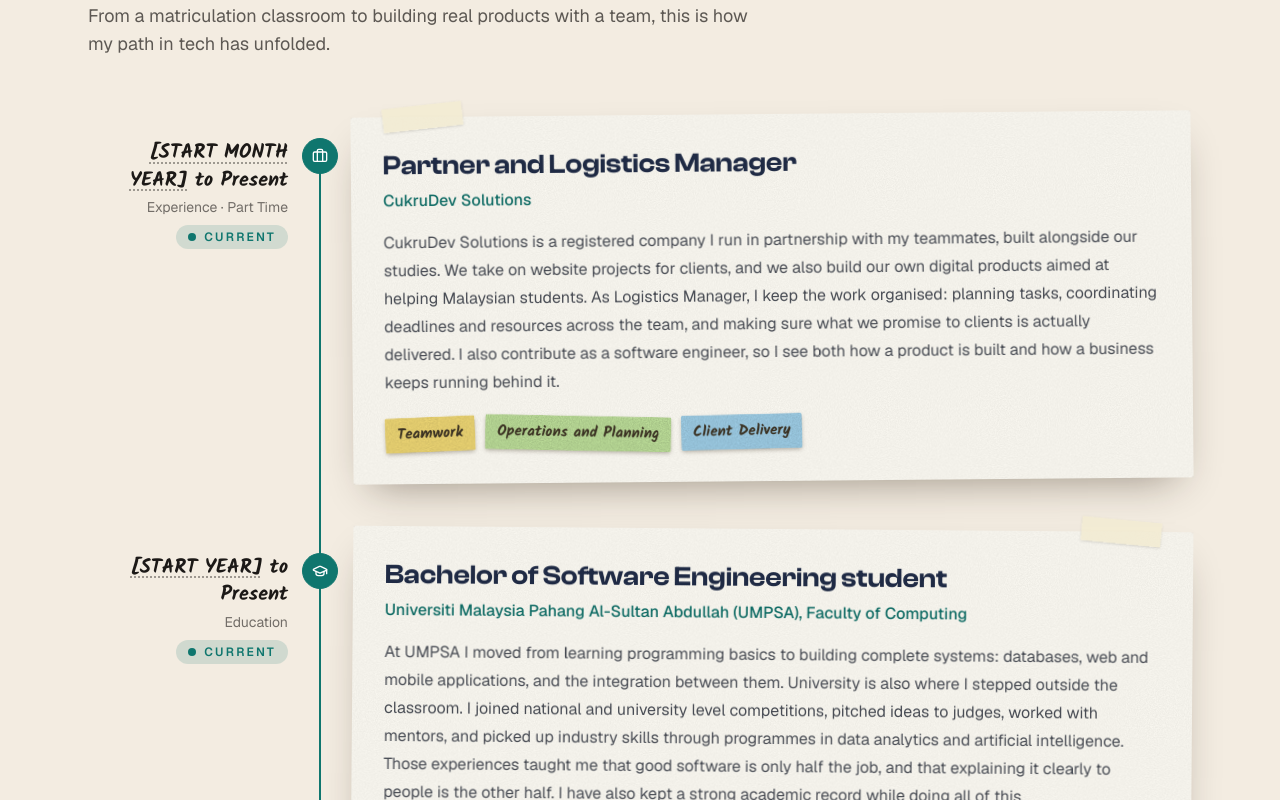
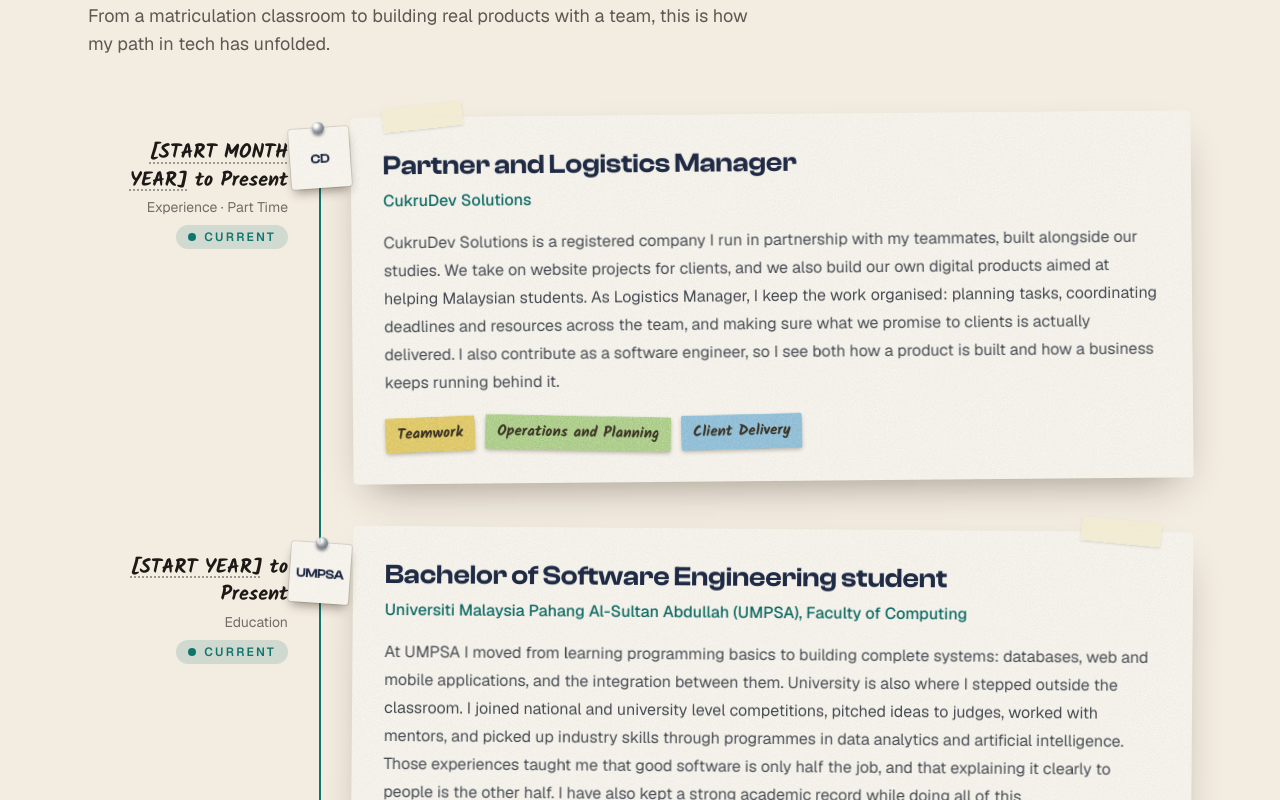
Before and after one commit to muhdammar-azizan/muhdammar-azizan-portfolio, a Next.js app: page / in a window 1280 px wide. Shown: the part 2560-3360 px from the top of the page. Built offline with nearby package versions, Linux system fonts and the light colour scheme.

Commit message:
Replace the timeline icons with each place's logo on a small paper nailed to the line

```diff
--- a/src/components/Journey.tsx
+++ b/src/components/Journey.tsx
@@ -2,7 +2,7 @@
 
 import { useRef } from "react";
 import { MotionConfig, motion, useInView } from "framer-motion";
-import { Briefcase, GraduationCap } from "lucide-react";
+import Image from "next/image";
 import Section from "./Section";
 import Reveal from "./Reveal";
 import { journey, journeyIntro, type JourneyEntry } from "@/lib/site";
@@ -13,9 +13,9 @@ const TAG_TILTS = [-2, 1.5, -1];
 const CARD_TILTS = [-0.5, 0.45, -0.35];
 
 // The vertical line and its dots sit in the same spot on every entry (px from the left edge of the entry).
-const RAIL = "left-[18px] lg:left-[232px]";
-const NODE_SIZE = 36;
-const NODE_TOP = 24;
+const RAIL = "left-[30px] lg:left-[232px]";
+const NODE_SIZE = 60;
+const NODE_TOP = 14;
 const NODE_CENTER = NODE_TOP + NODE_SIZE / 2;
 // Space between two entries (gap-12 = 3rem = 48px). The line runs on to the centre of the next dot.
 const ENTRY_GAP = 48;
@@ -54,7 +54,6 @@ function DatePart({ text }: { text: string }) {
 
 function Entry({ entry, index, last }: { entry: JourneyEntry; index: number; last: boolean }) {
   const current = entry.end === "Present";
-  const Icon = entry.kind === "experience" ? Briefcase : GraduationCap;
   const tilt = CARD_TILTS[index % CARD_TILTS.length];
   const kindLabel = entry.kind === "experience" ? `Experience${entry.type ? ` · ${entry.type}` : ""}` : "Education";
   // Only shrink the trigger area at the top and bottom. A sideways margin would put dots that sit near the
@@ -66,7 +65,7 @@ function Entry({ entry, index, last }: { entry: JourneyEntry; index: number; las
   const onScreen = useInView(itemRef, { margin: "200px 0px 200px 0px" });
 
   return (
-    <li ref={itemRef} className="relative grid gap-4 pl-12 lg:grid-cols-[200px_minmax(0,1fr)] lg:gap-x-16 lg:pl-0">
+    <li ref={itemRef} className="relative grid gap-4 pl-[76px] lg:grid-cols-[200px_minmax(0,1fr)] lg:gap-x-16 lg:pl-0">
       {/* The line down to the next dot: a faint track, with the accent colour drawing over it */}
       <span
         aria-hidden="true"
@@ -96,9 +95,8 @@ function Entry({ entry, index, last }: { entry: JourneyEntry; index: number; las
         />
       )}
 
-      {/* Dot with the kind of entry; the current one is filled and pulses */}
+      {/* The logo of the place, on a small sheet of paper nailed to the line; the current one pulses */}
       <motion.span
-        aria-hidden="true"
         className={`absolute z-10 -translate-x-1/2 ${RAIL}`}
         style={{ top: NODE_TOP, width: NODE_SIZE, height: NODE_SIZE }}
         initial="hidden"
@@ -106,14 +104,30 @@ function Entry({ entry, index, last }: { entry: JourneyEntry; index: number; las
         viewport={view}
       >
         <motion.span
-          className={`flex h-full w-full items-center justify-center rounded-full border ${
-            current ? "relative border-accent bg-accent text-accent-contrast" : "border-foreground/25 bg-background text-foreground"
-          }`}
-          variants={{ hidden: { scale: 0 }, shown: { scale: 1 } }}
+          className="relative block h-full w-full"
+          variants={{ hidden: { scale: 0, rotate: -20 }, shown: { scale: 1, rotate: index % 2 ? 4 : -4 } }}
           transition={{ type: "spring", stiffness: 260, damping: 15, delay: 0.1 }}
         >
-          {current && onScreen && <span className="absolute inset-0 animate-ping rounded-full bg-accent/40 motion-reduce:hidden" />}
-          <Icon className="relative h-4 w-4" />
+          {current && onScreen && <span aria-hidden="true" className="absolute -inset-1 animate-ping rounded-md bg-accent/40 motion-reduce:hidden" />}
+          <span className="relative flex h-full w-full items-center justify-center overflow-hidden rounded-[3px] bg-[#fdfbf4] p-2 text-[#1f2a44] shadow-[0_6px_10px_-3px_rgba(40,25,10,0.45)] ring-1 ring-black/10">
+            <span aria-hidden="true" className="paper-grain pointer-events-none absolute inset-0 opacity-30 mix-blend-multiply" />
+            {entry.logo ? (
+              <Image src={entry.logo} alt={`${entry.organisation} logo`} width={48} height={48} className="relative h-full w-full object-contain" />
+            ) : (
+              <span aria-hidden="true" className="relative font-clash text-[13px] font-semibold leading-none tracking-tight">
+                {entry.mark}
+              </span>
+            )}
+          </span>
+          {/* The nail */}
+          <span
+            aria-hidden="true"
+            className="absolute -top-1.5 left-1/2 h-3 w-3 -translate-x-1/2 rounded-full"
+            style={{
+              background: "radial-gradient(circle at 35% 30%, #ffffffcc 0 15%, #9aa0a8 45%, #4a4f57 100%)",
+              boxShadow: "0 2px 3px rgba(0,0,0,0.45)",
+            }}
+          />
         </motion.span>
       </motion.span>
 
--- a/src/lib/site.ts
+++ b/src/lib/site.ts
@@ -228,6 +228,10 @@ export type JourneyEntry = {
   kind: "experience" | "education";
   title: string;
   organisation: string;
+  // Logo shown on the pinned paper beside the timeline, a file in public/logos (for example "/logos/cukrudev.png").
+  // Until the file is added, the short text in `mark` is drawn on the paper instead.
+  logo?: string;
+  mark: string;
   // Shown beside "Experience", for example "Part Time".
   type?: string;
   // Dates are plain text. Use "Present" as the end for something that is still going on.
@@ -247,6 +251,7 @@ export const journey: JourneyEntry[] = [
     kind: "experience",
     title: "Partner and Logistics Manager",
     organisation: "CukruDev Solutions",
+    mark: "CD",
     type: "Part Time",
     start: "[START MONTH YEAR]",
     end: "Present",
@@ -258,6 +263,7 @@ export const journey: JourneyEntry[] = [
     kind: "education",
     title: "Bachelor of Software Engineering student",
     organisation: "Universiti Malaysia Pahang Al-Sultan Abdullah (UMPSA), Faculty of Computing",
+    mark: "UMPSA",
     start: "[START YEAR]",
     end: "Present",
     story:
@@ -268,6 +274,7 @@ export const journey: JourneyEntry[] = [
     kind: "education",
     title: "Matriculation student",
     organisation: "Kolej Matrikulasi Kedah",
+    mark: "KMK",
     start: "[START YEAR]",
     end: "[END YEAR]",
     // Optional: add one sentence about your stream, a club or a memory from KMK, right after "under pressure."
```
